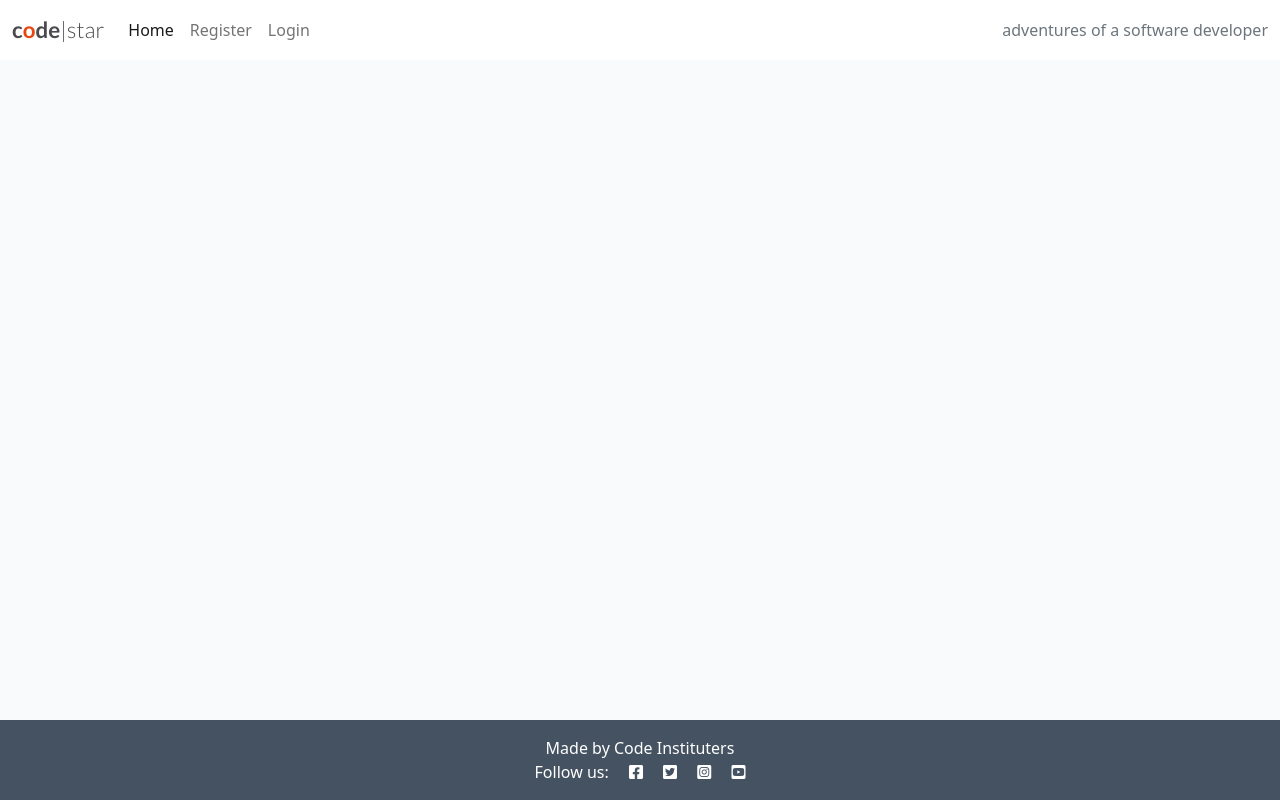
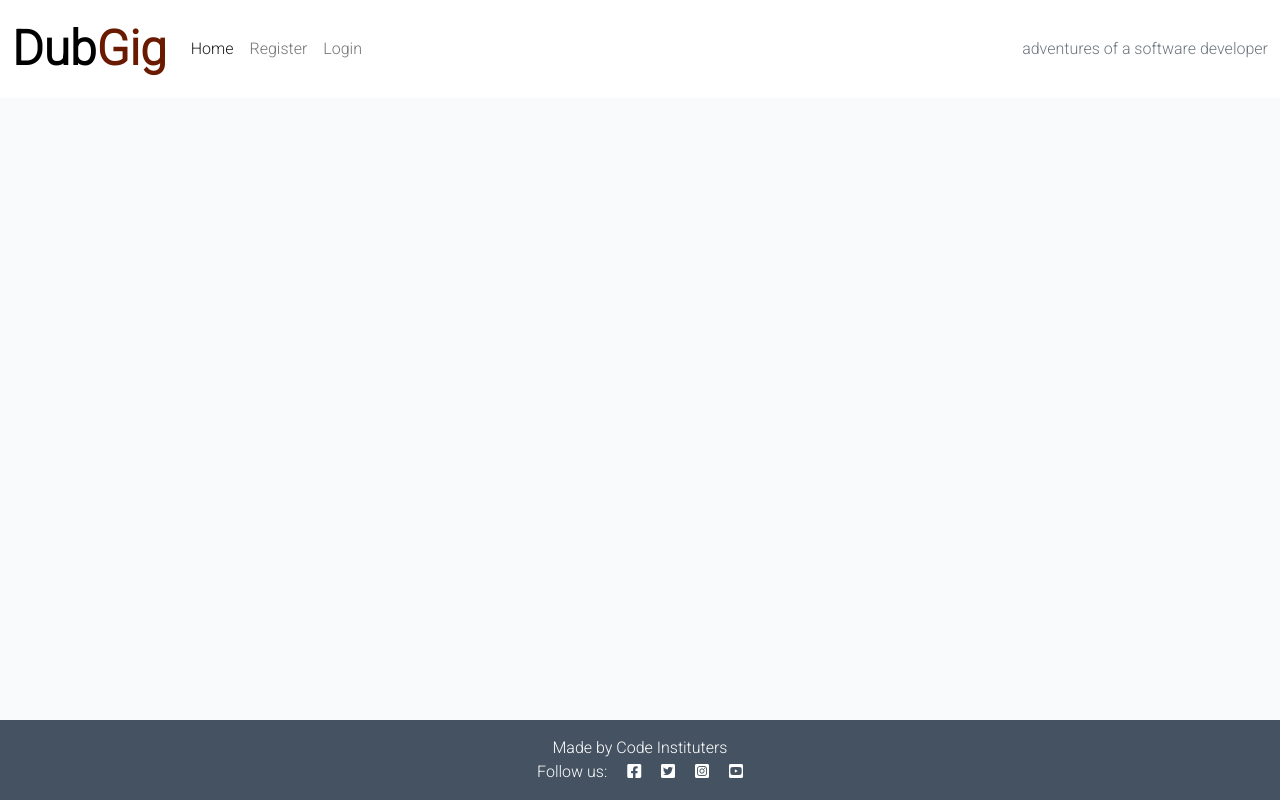
Before and after one commit to DanielMaherDev/dubgig, a Django app: page / in a window 1280 px wide. Run offline with Django 3.2, Linux system fonts and the light colour scheme; data that the repository does not hold is empty.

Commit message:
changelogo style

```diff
--- a/dubgig/settings.py
+++ b/dubgig/settings.py
@@ -32,7 +32,7 @@ TEMPLATES_DIR = os.path.join(BASE_DIR, 'templates')
 SECRET_KEY = os.environ.get('SECRET_KEY')
 
 # SECURITY WARNING: don't run with debug turned on in production!
-DEBUG = False
+DEBUG = True
 
 X_FRAME_OPTIONS = 'SAMEORIGIN'
 
--- a/static/css/style.css
+++ b/static/css/style.css
@@ -1,16 +1,17 @@
 body {
     background-color: #F9FAFC;
+    font-family: Roboto, sans-serif;
 }
 
 .brand {
-    font-family: Lato, sans-serif;
-    font-size: 1.4rem;
-    font-weight: 700;
-    color: #4A4A4F;
+    font-family: Roboto, sans-serif;
+    font-size: 3rem;
+    font-weight: 800;
+    color: #000000;
 }
 
 .red-o {
-    color: #E84610;
+    color: #6a1a00;
 }
 
 .thin {
--- a/templates/base.html
+++ b/templates/base.html
@@ -26,8 +26,7 @@
 
     <nav class="navbar navbar-expand-lg navbar-light bg-white">
         <div class="container-fluid">
-            <a class="navbar-brand" href="{% url 'home' %}"><span class="brand">c<span class="red-o">o</span>de<span
-                        class="thin">|star</span></span></span></a>
+            <a class="navbar-brand" href="{% url 'home' %}"><span class="brand">Dub<span class="red-o">Gig</span></span></a>
             <button class="navbar-toggler" type="button" data-bs-toggle="collapse" data-bs-target="#navbarText"
                 aria-controls="navbarText" aria-expanded="false" aria-label="Toggle navigation">
                 <span class="navbar-toggler-icon"></span>
```
